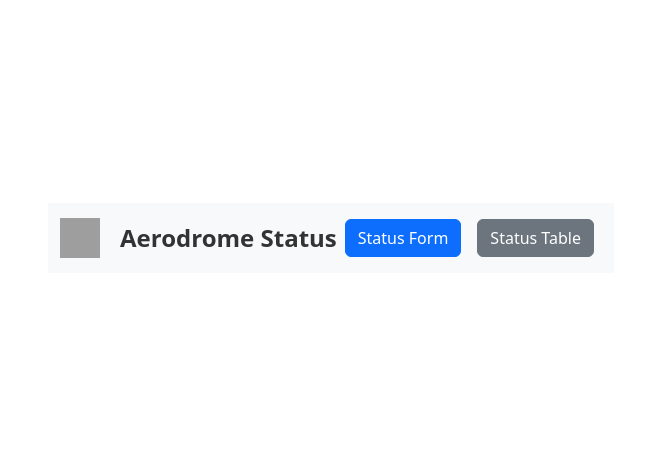
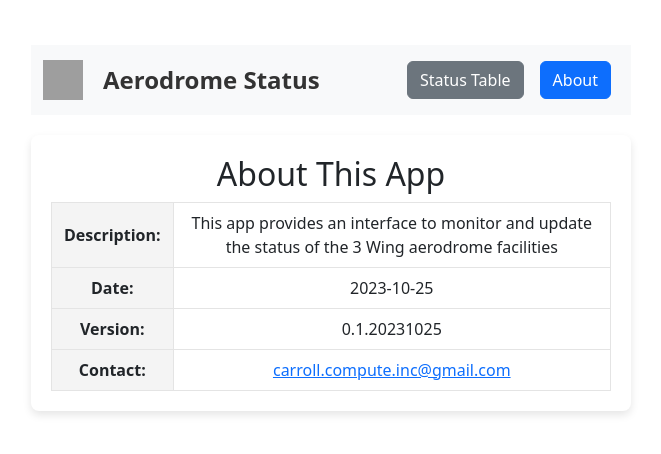
Before and after one commit to carrollcompute/Aerodrome, a React (Vite) app in the folder aerodrome_react_app/: page /about in a window 1280 px wide. Shown: the part 162-616 px from the top of the page, without its empty margins (309-970 px from the left). Built offline with nearby package versions, Linux system fonts and the light colour scheme; grey boxes are pictures that could not be loaded.

Commit message:
Added about page

```diff
--- a/aerodrome_react_app/src/App.tsx
+++ b/aerodrome_react_app/src/App.tsx
@@ -1,8 +1,8 @@
 import './App.css'
 import NavBar from './components/NavBar';
+import About from './components/About';
 import AppContainer from './components/AppContainer';
 import { BrowserRouter as Router, Route, Link, Routes } from 'react-router-dom';
-import StatusForm from './components/StatusForm';
 
 
 const App: React.FC = () => {
@@ -11,8 +11,8 @@ const App: React.FC = () => {
       <div>
         <NavBar />
         <Routes>
-          <Route path="/form" element={<StatusForm />} />
           <Route path="/" element={<AppContainer />} />
+          <Route path="/about" element={<About />} />
         </Routes>
       </div>
     </Router>
--- /dev/null
+++ b/aerodrome_react_app/src/components/About.css
@@ -0,0 +1,37 @@
+.about-container {
+    padding: 20px;
+    box-shadow: 0 4px 8px rgba(0, 0, 0, 0.1);
+    border-radius: 8px;
+    background-color: #ffffff;
+    max-width: 600px;
+    margin: 20px auto;
+}
+
+h2 {
+    text-align: center;
+    margin-bottom: 20px;
+}
+
+.about-table {
+    width: 100%;
+    border-collapse: collapse;
+}
+
+.about-table td {
+    padding: 8px 12px;
+    border: 1px solid #e4e4e4;
+}
+
+.about-label {
+    font-weight: bold;
+    background-color: #f4f4f4;
+}
+
+a {
+    color: #007BFF;
+    text-decoration: none;
+}
+
+a:hover {
+    text-decoration: underline;
+}
--- /dev/null
+++ b/aerodrome_react_app/src/components/About.tsx
@@ -0,0 +1,35 @@
+import React from 'react';
+import './About.css';
+
+// Importing the data from the JSON file
+import aboutData from './aboutData.json';
+
+const About: React.FC = () => {
+  return (
+    <div className="about-container">
+      <h2>About This App</h2>
+      <table className="about-table">
+        <tbody>
+          <tr>
+            <td className="about-label">Description:</td>
+            <td>{aboutData.description}</td>
+          </tr>
+          <tr>
+            <td className="about-label">Date:</td>
+            <td>{aboutData.date}</td>
+          </tr>
+          <tr>
+            <td className="about-label">Version:</td>
+            <td>{aboutData.version}</td>
+          </tr>
+          <tr>
+            <td className="about-label">Contact:</td>
+            <td><a href={`mailto:${aboutData.contact}`}>{aboutData.contact}</a></td>
+          </tr>
+        </tbody>
+      </table>
+    </div>
+  );
+}
+
+export default About;
--- a/aerodrome_react_app/src/components/NavBar.tsx
+++ b/aerodrome_react_app/src/components/NavBar.tsx
@@ -11,8 +11,8 @@ const NavBar: React.FC = () => {
           <span className="navbar-title-text">Aerodrome Status</span>
         </div>
         <div>
-          <Link to="/form" className="btn btn-primary m-2">Status Form</Link>
           <Link to="/" className="btn btn-secondary m-2">Status Table</Link>
+          <Link to="/about" className="btn btn-primary m-2">About</Link>
         </div>
       </div>
     </nav>
--- /dev/null
+++ b/aerodrome_react_app/src/components/aboutData.json
@@ -0,0 +1,6 @@
+{
+    "description": "This app provides an interface to monitor and update the status of the 3 Wing aerodrome facilities",
+    "date": "2023-10-25",
+    "version": "0.1.20231025",
+    "contact": "carroll.compute.inc@gmail.com"
+  }
```
Also changed, not shown: 1 other file (tests, documents, lock files or other folders).
